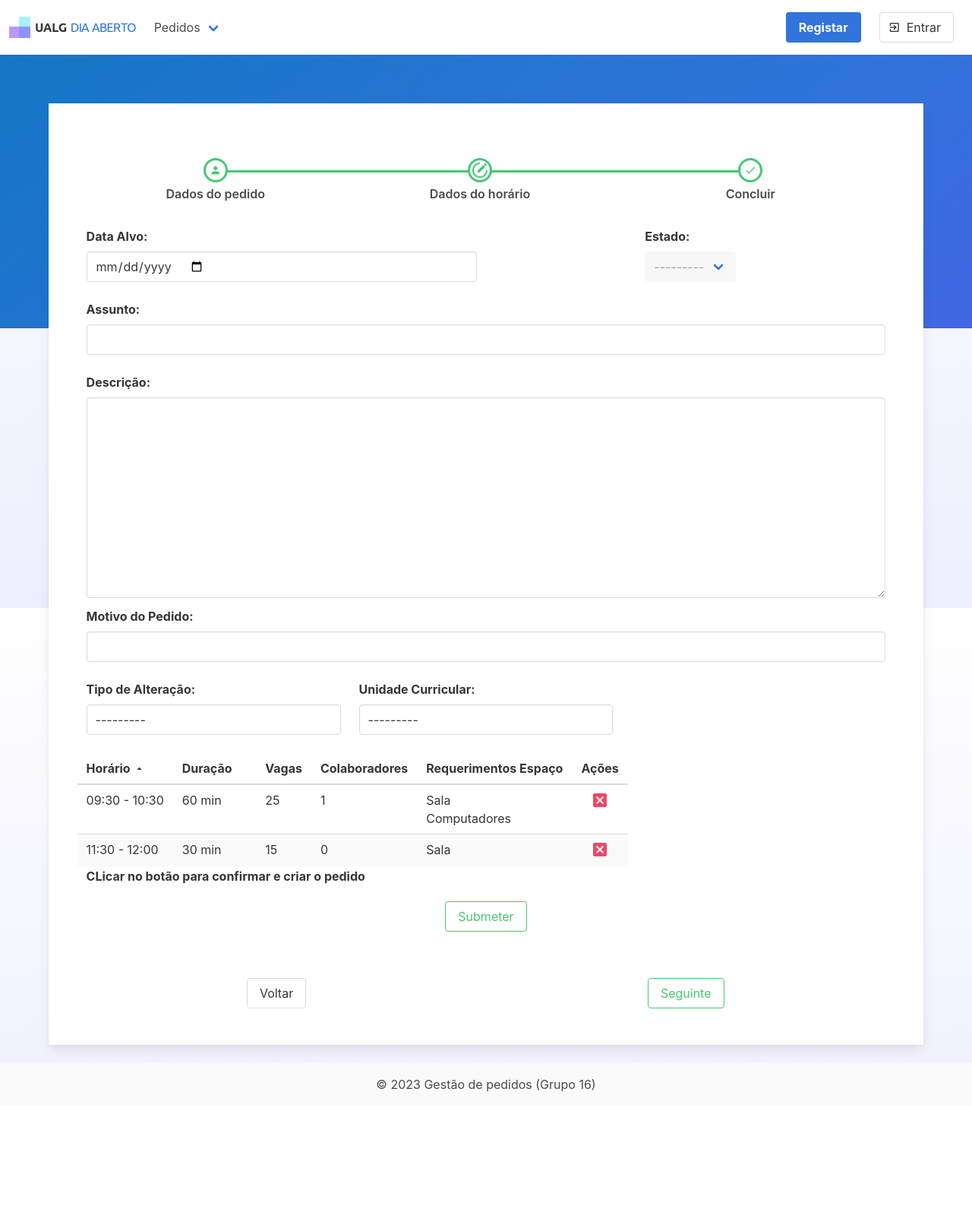
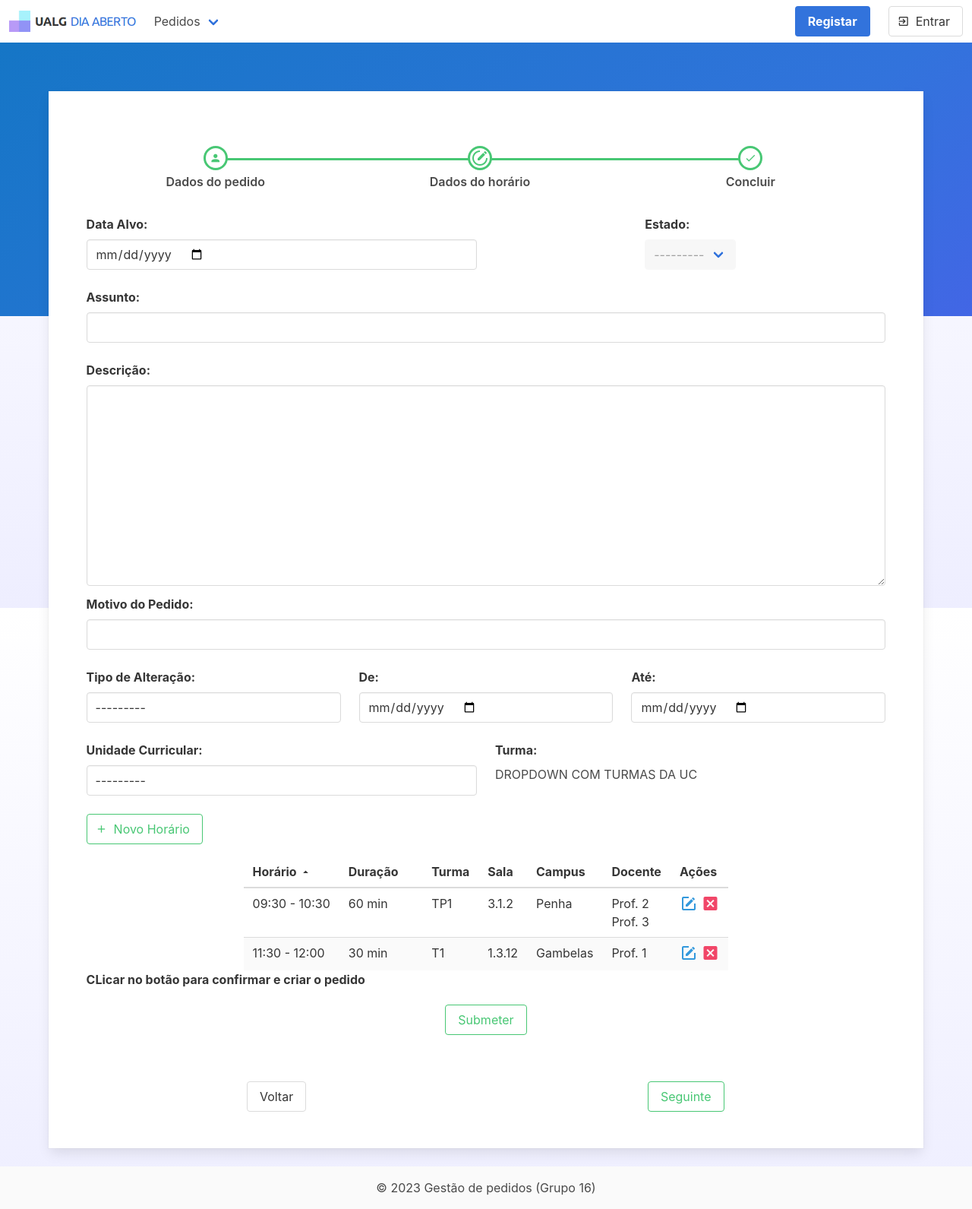
Before and after one commit to dedeu99/LES_23_G16, a Django app: page /criar_pedido_horario in a window 1280 px wide. Shown: the whole page at 76% size. Before the commit the page ends 1437 px from the top, so only its background shows below. Run offline with Django 4.2, Linux system fonts and the light colour scheme; data that the repository does not hold is empty; some libraries are stand-ins or nearby versions.

Commit message:
Adicionadas info do utilizador logado no navbar, inserido butao de validacao se funcionario, apenas permite apagar pedido se docente que criou. Melhorias nos models, novos filtros no poll_extras, melhorias visuais na view do pedidoHorario

```diff
--- a/LES_23_G16/gestaoPedidos/Templates/gestaoPedidos/criar_pedido_horario.html
+++ b/LES_23_G16/gestaoPedidos/Templates/gestaoPedidos/criar_pedido_horario.html
@@ -119,6 +119,25 @@
                         </div>
                         <div class="column">
                             <div class="field">
+                                <label class="label">De:</label>
+                                <div class="control is-clearfix">
+                                    <input type='date' class="input"/>
+                                </div>
+                            </div>
+                        </div>
+                        <div class="column">
+                            <div class="field">
+                                <label class="label">Até:</label>
+                                <div class="control is-clearfix">
+                                    <input type='date' class="input"/>
+                                </div>
+                            </div>
+                        </div>
+                        <hr>
+                    </div>
+                    <div class="columns">
+                        <div class="column">
+                            <div class="field">
                                 <label class="label">{{horarioForm.unidadec.label_tag}}</label>
                                 <div class="control is-clearfix">
                                     {{horarioForm.unidadec}}
@@ -127,44 +146,123 @@
                         </div>
                         <div class="column">
                             <div class="field">
-                                <label class="label">{{horarioForm.turma.label_tag}}</label>
+                                <label class="label">Turma:{#horarioForm.unidadec.label_tag#}</label>
                                 <div class="control is-clearfix">
-                                    {{horarioForm.turma}}
+                                    {#horarioForm.unidadec#}
+                                    DROPDOWN COM TURMAS DA UC
                                 </div>
                             </div>
                         </div>
                         <hr>
                     </div>
-                    <div class="columns">
-                        <div data-v-136e9626="" class="b-table">
-                            <div class="field table-mobile-sort">
-                                <div class="field has-addons">
-                                     <div class="control"></div></div></div> <!----> <div class="table-wrapper has-mobile-cards"><table class="table is-striped is-hoverable"><thead><tr><!----> <!----> <th class="is-current-sort is-sortable"><div class="th-wrap">Horário <span class="icon is-small"><i class="mdi mdi-menu-up"></i></span></div></th><th class="is-sortable"><div class="th-wrap">Duração <span class="icon is-small is-invisible"><i class="mdi mdi-menu-up"></i></span></div></th><th class=""><div class="th-wrap">Vagas <!----></div></th><th class=""><div class="th-wrap">Colaboradores <!----></div></th><th class=""><div class="th-wrap">Requerimentos Espaço <!----></div></th><th class=""><div class="th-wrap is-centered">Ações <!----></div></th> <!----></tr> <!----> <!----></thead> <tbody><tr draggable="false" class=""><!----> <!----> <td data-v-136e9626="" data-label="Horário" class="">
-                09:30 -
-                10:30
-              </td> <td data-v-136e9626="" data-label="Duração" class="">
-                60 min
-              </td> <td data-v-136e9626="" data-label="Vagas" class="">
-                25
-              </td> <td data-v-136e9626="" data-label="Colaboradores" class="">
-                1
-              </td> <td data-v-136e9626="" data-label="Requerimentos Espaço" class=""><ul data-v-136e9626="" class="requerimentos"><li data-v-136e9626="">
-                    Sala
-                  </li><li data-v-136e9626="">
-                    Computadores
-                  </li></ul></td> <td data-v-136e9626="" data-label="Ações" class="has-text-centered"><a data-v-136e9626=""><span data-v-136e9626="" class="icon has-text-danger"><i class="mdi mdi-close-box mdi-24px"></i></span></a></td> <!----></tr> <!----> <!----><tr draggable="false" class=""><!----> <!----> <td data-v-136e9626="" data-label="Horário" class="">
-                11:30 -
-                12:00
-              </td> <td data-v-136e9626="" data-label="Duração" class="">
-                30 min
-              </td> <td data-v-136e9626="" data-label="Vagas" class="">
-                15
-              </td> <td data-v-136e9626="" data-label="Colaboradores" class="">
-                0
-              </td> <td data-v-136e9626="" data-label="Requerimentos Espaço" class=""><ul data-v-136e9626="" class="requerimentos"><li data-v-136e9626="">
-                    Sala
-                  </li></ul></td> <td data-v-136e9626="" data-label="Ações" class="has-text-centered"><a data-v-136e9626=""><span data-v-136e9626="" class="icon has-text-danger"><i class="mdi mdi-close-box mdi-24px"></i></span></a></td> <!----></tr> <!----> <!----></tbody> <!----></table></div> <!----></div>
-                    </div>
+                    <a href="#">
+                        <button type="button" class="button is-success is-outlined" style="margin-bottom: 1rem;"><span
+                                class="icon is-small"><i class="mdi mdi-plus"></i></span> <span>Novo Horário</span>
+                        </button>
+                    </a>
+
+<div data-v-136e9626="" class="b-table" style="align-items:center;justify-content:center;display:flex">
+    <div class="field table-mobile-sort">
+        <div class="field has-addons">
+            <div class="control"></div>
+        </div>
+    </div>
+    <!---->
+    <div class="table-wrapper has-mobile-cards">
+        <table class="table is-striped is-hoverable">
+            <thead>
+                <tr><!----> <!---->
+                    <th class="is-current-sort is-sortable">
+                        <div class="th-wrap">Horário
+                            <span class="icon is-small">
+                                <i class="mdi mdi-menu-up"></i>
+                            </span>
+                        </div>
+                    </th>
+                    <th class="is-sortable">
+                        <div class="th-wrap">Duração
+                            <span class="icon is-small is-invisible">
+                                <i class="mdi mdi-menu-up"></i>
+                            </span>
+                        </div>
+                    </th>
+                    <th class="is-sortable">
+                        <div class="th-wrap">Turma <!---->
+                        </div>
+                    </th>
+                    <th class="is-sortable">
+                        <div class="th-wrap">Sala <!---->
+                        </div>
+                    </th>
+                    <th class="is-sortable">
+                        <div class="th-wrap">Campus <!---->
+                        </div>
+                    </th>
+                    <th class="is-sortable">
+                        <div class="th-wrap">Docente <!---->
+                        </div>
+                    </th>
+                    <th class="">
+                        <div class="th-wrap is-centered">Ações <!---->
+                        </div>
+                    </th> <!---->
+                </tr> <!----> <!---->
+            </thead>
+            <tbody>
+                <tr draggable="false" class=""><!----> <!---->
+                    <td data-v-136e9626="" data-label="Horário" class="">09:30 - 10:30</td>
+                    <td data-v-136e9626="" data-label="Duração" class="">60 min</td>
+                    <td data-v-136e9626="" data-label="Turma" class="">TP1</td>
+                    <td data-v-136e9626="" data-label="Sala" class="">3.1.2</td>
+                    <td data-v-136e9626="" data-label="Campus" class="">Penha</td>
+                    <td data-v-136e9626="" data-label="Docente" class="">
+                        <ul data-v-136e9626="" class="requerimentos">
+                            <li data-v-136e9626="">Prof. 2</li>
+                            <li data-v-136e9626="">Prof. 3</li>
+                        </ul>
+                    </td>
+                    <td data-v-136e9626="" data-label="Ações" class="has-text-centered">
+                        <a data-v-136e9626="">
+                            <span data-v-136e9626="" class="icon has-text-info">
+                                <i class="mdi mdi-square-edit-outline mdi-24px"></i>
+                            </span>
+                        </a>
+                        <a data-v-136e9626="">
+                            <span data-v-136e9626="" class="icon has-text-danger">
+                                <i class="mdi mdi-close-box mdi-24px"></i>
+                            </span>
+                        </a>
+                    </td> <!---->
+                </tr> <!----> <!---->
+                <tr draggable="false" class=""><!----> <!---->
+                    <td data-v-136e9626="" data-label="Horário" class="">11:30 - 12:00</td>
+                    <td data-v-136e9626="" data-label="Duração" class="">30 min</td>
+                    <td data-v-136e9626="" data-label="Turma" class="">T1</td>
+                    <td data-v-136e9626="" data-label="Sala" class="">1.3.12</td>
+                    <td data-v-136e9626="" data-label="Campus" class="">Gambelas</td>
+                    <td data-v-136e9626="" data-label="Docente" class="">
+                        <ul data-v-136e9626="" class="requerimentos">
+                            <li data-v-136e9626="">Prof. 1</li>
+                        </ul>
+                    </td>
+                    <td data-v-136e9626="" data-label="Ações" class="has-text-centered">
+                        <a data-v-136e9626="">
+                            <span data-v-136e9626="" class="icon has-text-info">
+                                <i class="mdi mdi-square-edit-outline mdi-24px"></i>
+                            </span>
+                        </a>
+                        <a data-v-136e9626="">
+                            <span data-v-136e9626="" class="icon has-text-danger">
+                                <i class="mdi mdi-close-box mdi-24px"></i>
+                            </span>
+                        </a>
+                    </td> <!---->
+                </tr> <!----> <!---->
+            </tbody> <!---->
+        </table>
+    </div> <!---->
+</div>
+
                 </div>
                 <div class="step-content is-active">
                     <div class="columns">
@@ -201,7 +299,7 @@
 {% block scripts %}
 <script src="https://code.jquery.com/jquery-3.3.1.min.js"></script>
 <script src="https://cdn.jsdelivr.net/npm/bulma-steps@2.2.1/dist/js/bulma-steps.js"></script>
-<script src="bulma-calendar/dist/js/bulma-calendar.min.js"></script>
+<!--script src="bulma-calendar/dist/js/bulma-calendar.min.js"></script-->
 <script>
     bulmaSteps.attach();
 </script>
--- a/LES_23_G16/gestaoPedidos/models.py
+++ b/LES_23_G16/gestaoPedidos/models.py
@@ -200,7 +200,7 @@ class Pessoa(models.Model):
     tipo_identificacao = models.IntegerField(db_column='Tipo_Identificacao')  # Field name made lowercase.
     digito_verificacao = models.SmallIntegerField(db_column='Digito_verificacao')  # Field name made lowercase.
     identificacao = models.CharField(db_column='Identificacao', max_length=255)  # Field name made lowercase.
-    #user = models.ForeignKey(User, on_delete=models.DO_NOTHING, db_column='user',default=None, blank=True, null=True)
+    user = models.ForeignKey(User, on_delete=models.DO_NOTHING, db_column='user',default=None, blank=True, null=True)
     class Meta:
         managed = True
         db_table = 'pessoa'
--- a/LES_23_G16/home/Templates/home/navbar.html
+++ b/LES_23_G16/home/Templates/home/navbar.html
@@ -1,5 +1,5 @@
 {% load static %}
-
+{% load poll_extras %}
 <nav id="main-navbar" class="navbar" role="navigation" aria-label="main navigation">
   <div class="navbar-brand">
     <a class="navbar-item logo" href="/">
@@ -27,8 +27,22 @@
     </div>
   </div>
   <div class="navbar-end">
+    {% if user.is_authenticated %}
     <div class="navbar-item">
-      {% if user.is_authenticated %}
+      Username: {{ user.username}}
+    </div>
+    <div class="navbar-item">
+      Nome: {{ user.id|get_nome}}
+    </div>
+    <div class="navbar-item">
+      Tipo:
+      {% if user.id|isFuncionario %}
+      Funcionário
+      {% else%}
+      Docente
+      {% endif%}
+    </div>
+    <div class="navbar-item">
       <a href="{% url 'logout' %}">
         <button type="button" class="button">
           <span class="icon is-small">
```
Also changed, not shown: LES_23_G16/gestaoPedidos/Templates/gestaoPedidos/consultar_pedidos_tabela.html (+7 -2 lines), LES_23_G16/home/templatetags/poll_extras.py (+8 -2 lines).
